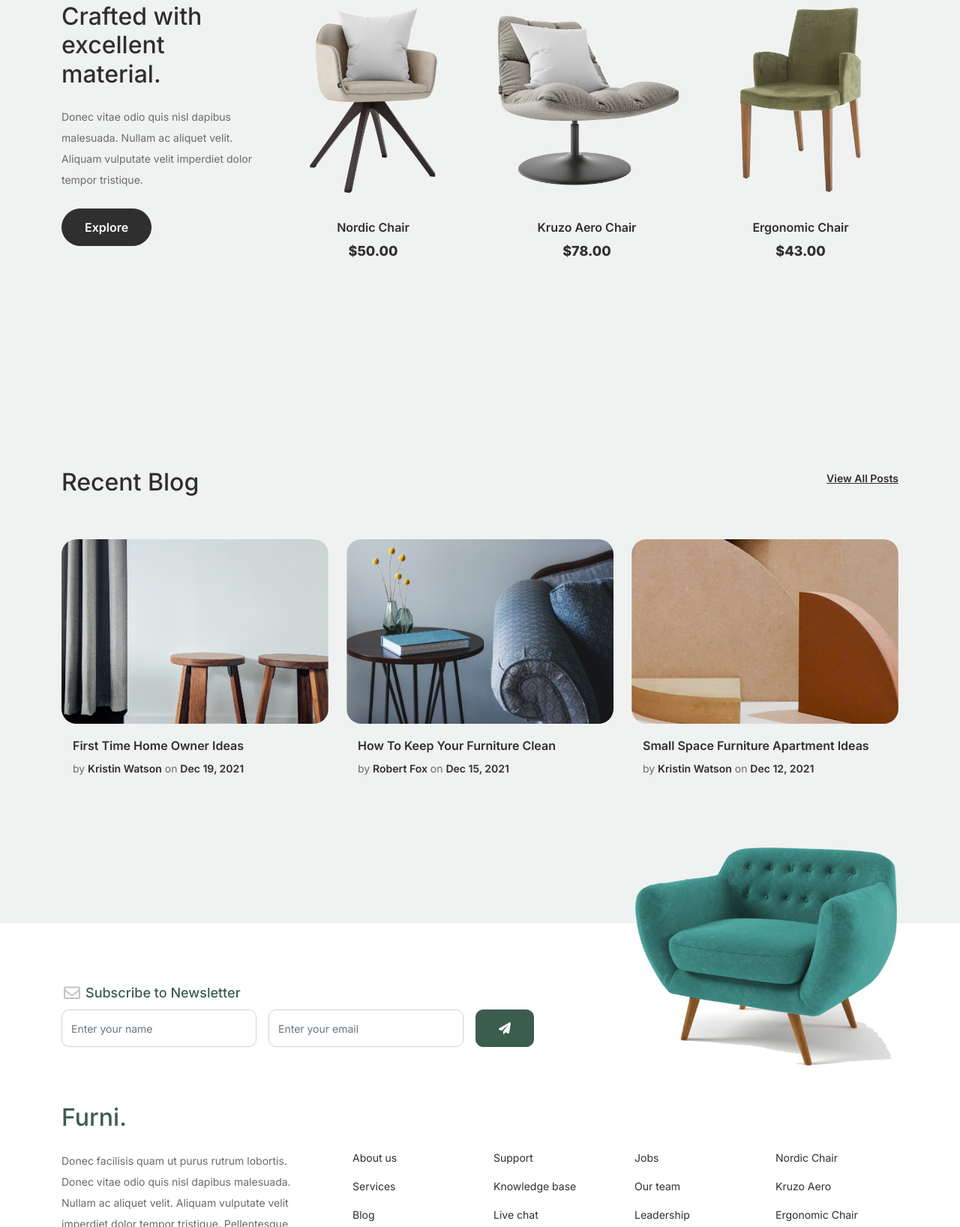
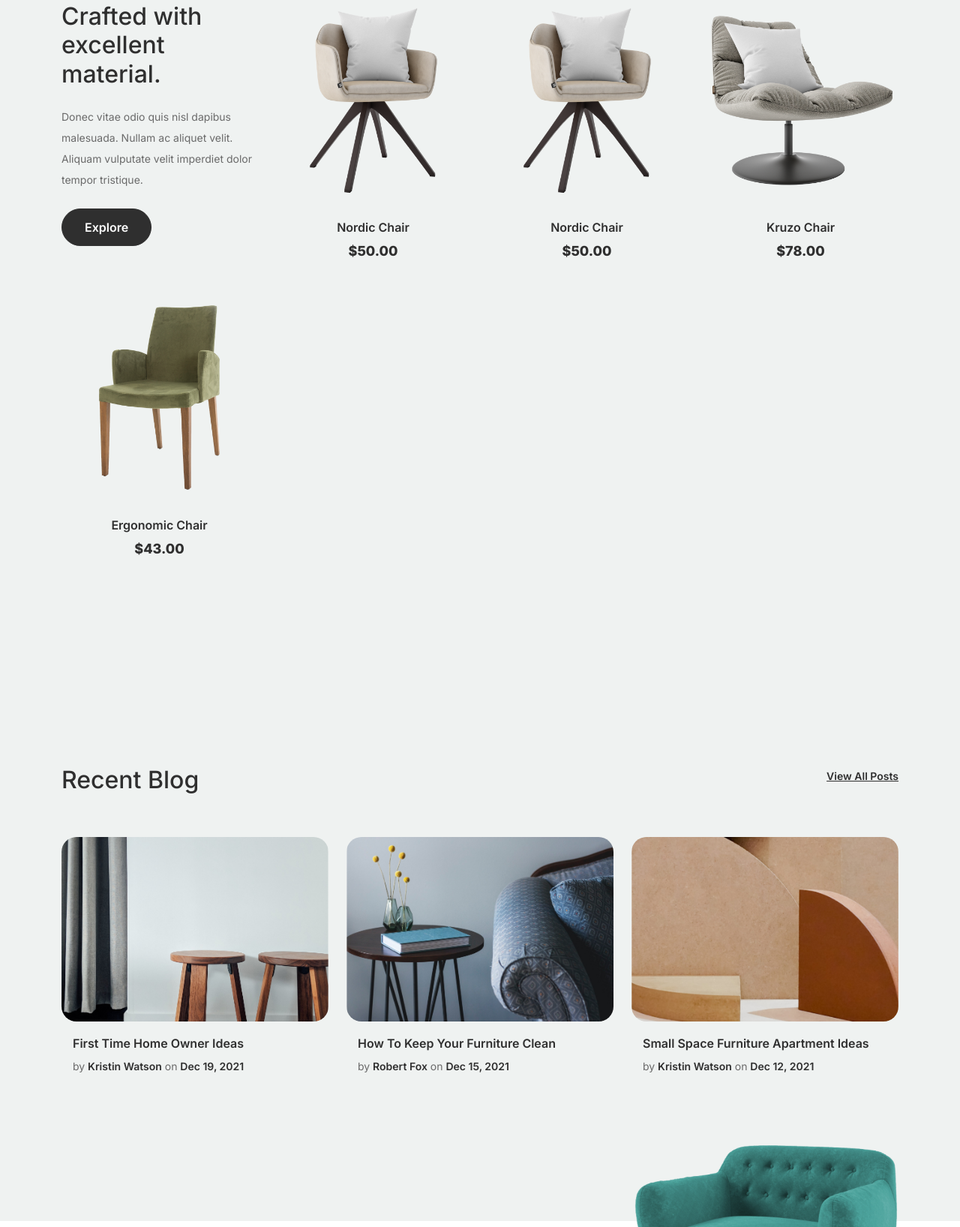
Before and after one commit to Al1moff018/furniture, a plain HTML site: page index.html in a window 1280 px wide. Shown: the part 693-2329 px from the top of the page at 75% size. Drawn offline with Linux system fonts and the light colour scheme.

Commit message:
dynamic added

```diff
--- a/index.html
+++ b/index.html
@@ -92,7 +92,7 @@
   <!-- Start Product Section -->
   <div class="product-section">
     <div class="container">
-      <div class="row">
+      <div class="row" id="product-container">
 
         <!-- Start Column 1 -->
         <div class="col-md-12 col-lg-3 mb-5 mb-lg-0">
@@ -115,35 +115,6 @@
             </span>
           </a>
         </div>
-        <!-- End Column 2 -->
-
-        <!-- Start Column 3 -->
-        <div class="col-12 col-md-4 col-lg-3 mb-5 mb-md-0">
-          <a class="product-item" href="cart.html">
-            <img src="images/product-2.png" class="img-fluid product-thumbnail">
-            <h3 class="product-title">Kruzo Aero Chair</h3>
-            <strong class="product-price">$78.00</strong>
-
-            <span class="icon-cross">
-              <img src="images/cross.svg" class="img-fluid">
-            </span>
-          </a>
-        </div>
-        <!-- End Column 3 -->
-
-        <!-- Start Column 4 -->
-        <div class="col-12 col-md-4 col-lg-3 mb-5 mb-md-0">
-          <a class="product-item" href="cart.html">
-            <img src="images/product-3.png" class="img-fluid product-thumbnail">
-            <h3 class="product-title">Ergonomic Chair</h3>
-            <strong class="product-price">$43.00</strong>
-
-            <span class="icon-cross">
-              <img src="images/cross.svg" class="img-fluid">
-            </span>
-          </a>
-        </div>
-        <!-- End Column 4 -->
 
       </div>
     </div>
@@ -163,44 +134,7 @@
         </div>
       </div>
 
-      <div class="row">
-
-        <div class="col-12 col-sm-6 col-md-4 mb-4 mb-md-0">
-          <div class="post-entry">
-            <a href="#" class="post-thumbnail"><img src="images/post-1.jpg" alt="Image" class="img-fluid"></a>
-            <div class="post-content-entry">
-              <h3><a href="#">First Time Home Owner Ideas</a></h3>
-              <div class="meta">
-                <span>by <a href="#">Kristin Watson</a></span> <span>on <a href="#">Dec 19, 2021</a></span>
-              </div>
-            </div>
-          </div>
-        </div>
-
-        <div class="col-12 col-sm-6 col-md-4 mb-4 mb-md-0">
-          <div class="post-entry">
-            <a href="#" class="post-thumbnail"><img src="images/post-2.jpg" alt="Image" class="img-fluid"></a>
-            <div class="post-content-entry">
-              <h3><a href="#">How To Keep Your Furniture Clean</a></h3>
-              <div class="meta">
-                <span>by <a href="#">Robert Fox</a></span> <span>on <a href="#">Dec 15, 2021</a></span>
-              </div>
-            </div>
-          </div>
-        </div>
-
-        <div class="col-12 col-sm-6 col-md-4 mb-4 mb-md-0">
-          <div class="post-entry">
-            <a href="#" class="post-thumbnail"><img src="images/post-3.jpg" alt="Image" class="img-fluid"></a>
-            <div class="post-content-entry">
-              <h3><a href="#">Small Space Furniture Apartment Ideas</a></h3>
-              <div class="meta">
-                <span>by <a href="#">Kristin Watson</a></span> <span>on <a href="#">Dec 12, 2021</a></span>
-              </div>
-            </div>
-          </div>
-        </div>
-
+      <div class="row" id="posts-row">
       </div>
     </div>
   </div>
--- a/js/custom.js
+++ b/js/custom.js
@@ -1,30 +1,111 @@
-const profileInputName = document.querySelector("#fnamemodal")
-const profileInputEmail = document.querySelector("#email")
-const modalFormProfile = document.querySelector(".modal-form")
-const username = document.querySelector(".user-name")
-const useremail = document.querySelector(".user-email")
-let profileInputNameValue = profileInputName.value
-let profileInputEmailValue = profileInputEmail.value
-console.log(localStorage.getItem("name"))
-modalFormProfile.addEventListener("submit", (norefresh) =>{
-    localStorage.setItem("name", profileInputNameValue)
-    localStorage.setItem("email", profileInputEmailValue)
-    norefresh.preventDefault();
-    username.innerHTML= `${profileNameHTML}`
-    useremail.innerHTML=`${localStorage.getItem("email")}`
-})
-const editProfileName = document.querySelector("#fname1")
-const editProfileEmail = document.querySelector("#fname2")
-const editProfileBtn = document.querySelector("#editprofilebtn")
-editProfileBtn.addEventListener("click",(evt) =>{
-    let editProfileNameValue = editProfileName.value
-    let editProfileEmailValue = editProfileEmail.value
-    username.innerHTML= `${editProfileNameValue}`
-    useremail.innerHTML=`${editProfileEmailValue}`
-    if (profileInputNameValue != "" && profileInputNameValue != "" && editProfileNameValue != "" && editProfileEmailValue != ""){
+try {
+    const profileInputName = document.querySelector("#fnamemodal");
+    const profileInputEmail = document.querySelector("#email");
+    const modalFormProfile = document.querySelector(".modal-form");
+    const username = document.querySelector(".user-name");
+    const useremail = document.querySelector(".user-email");
+
+    if (localStorage.getItem("name")) {
+        username.innerHTML = `${localStorage.getItem("name")}`;
+    }
+    if (localStorage.getItem("email")) {
+        useremail.innerHTML = `${localStorage.getItem("email")}`;
+    }
+
+    modalFormProfile.addEventListener("submit", (evt) => {
+        evt.preventDefault();
+        let profileInputNameValue = profileInputName.value;
+        let profileInputEmailValue = profileInputEmail.value;
+
+        localStorage.setItem("name", profileInputNameValue);
+        localStorage.setItem("email", profileInputEmailValue);
+
+        username.innerHTML = profileInputNameValue;
+        useremail.innerHTML = profileInputEmailValue;
+
         profileInputName.value = "";
         profileInputEmail.value = "";
-        editProfileEmail.value = "";
-        editProfileName.value = "";
+    });
+
+    const editProfileName = document.querySelector("#fname1");
+    const editProfileEmail = document.querySelector("#fname2");
+    const editProfileBtn = document.querySelector("#editprofilebtn");
+
+    editProfileBtn.addEventListener("click", (evt) => {
+        evt.preventDefault();
+        let editProfileNameValue = editProfileName.value;
+        let editProfileEmailValue = editProfileEmail.value;
+
+        if (editProfileNameValue !== "" && editProfileEmailValue !== "") {
+            username.innerHTML = editProfileNameValue;
+            useremail.innerHTML = editProfileEmailValue;
+
+            localStorage.setItem("name", editProfileNameValue);
+            localStorage.setItem("email", editProfileEmailValue);
+
+            editProfileName.value = "";
+            editProfileEmail.value = "";
+        }
+    });
+    console.log("Hozirgi ism:", localStorage.getItem("name"));
+    console.log("Hozirgi email:", localStorage.getItem("email"));
+} catch (error) {
+
+}
+const getProducts = async () => {
+    const url = "products.json";
+    const productsContainer = document.querySelector("#product-container");
+    try {
+        const response = await fetch(url);
+        if (!response.ok) {
+            throw new Error(`Response status: ${response.status}`);
+        }
+        const data = await response.json();
+        data.forEach((item) => {
+            const card = `
+            <div class="col-12 col-md-4 col-lg-3 mb-5 mb-md-0">
+              <a class="product-item" href="cart.html">
+                <img src="${item.image}" class="img-fluid product-thumbnail">
+                <h3 class="product-title">${item.title}</h3>
+                <strong class="product-price">${item.price}</strong>
+                <span class="icon-cross">
+                  <img src="images/cross.svg" class="img-fluid">
+                </span>
+              </a>
+            </div>
+            `;
+            // console.log faqat tekshirish uchun
+            console.log(card);
+            // bu esa htmlga qo‘shadi
+            productsContainer.insertAdjacentHTML("beforeend", card);
+        });
+    } catch (error) {
+        console.error("Xatolik:", error);
     }
-})
+};
+getProducts();
+fetch("posts.json")
+  .then(response => response.json())
+  .then(posts => {
+    const postsRow = document.getElementById("posts-row");
+
+    posts.forEach(post => {
+      postsRow.insertAdjacentHTML("beforeend", `
+        <div class="col-12 col-sm-6 col-md-4 mb-4 mb-md-0">
+          <div class="post-entry">
+            <a href="#" class="post-thumbnail">
+              <img src="${post.img}" alt="Image" class="img-fluid">
+            </a>
+            <div class="post-content-entry">
+              <h3><a href="#">${post.title}</a></h3>
+              <div class="meta">
+                <span>by <a href="#">${post.author}</a></span>
+                <span>on <a href="#">${post.date}</a></span>
+              </div>
+            </div>
+          </div>
+        </div>
+      `);
+    });
+  })
+  .catch(error => console.error("JSON yuklashda xato:", error));
--- /dev/null
+++ b/posts.json
@@ -0,0 +1,20 @@
+[
+  {
+    "img": "images/post-1.jpg",
+    "title": "First Time Home Owner Ideas",
+    "author": "Kristin Watson",
+    "date": "Dec 19, 2021"
+  },
+  {
+    "img": "images/post-2.jpg",
+    "title": "How To Keep Your Furniture Clean",
+    "author": "Robert Fox",
+    "date": "Dec 15, 2021"
+  },
+  {
+    "img": "images/post-3.jpg",
+    "title": "Small Space Furniture Apartment Ideas",
+    "author": "Kristin Watson",
+    "date": "Dec 12, 2021"
+  }
+]
--- /dev/null
+++ b/products.json
@@ -0,0 +1,26 @@
+[
+  {
+    "id": 1,
+    "title": "Nordic Chair",
+    "price": "$50.00",
+    "image": "images/product-1.png",
+    "link": "cart.html",
+    "icon": "images/cross.svg"
+  },
+  {
+    "id": 2,
+    "title": "Kruzo Chair",
+    "price": "$78.00",
+    "image": "images/product-2.png",
+    "link": "cart.html",
+    "icon": "images/cross.svg"
+  },
+  {
+    "id": 3,
+    "title": "Ergonomic Chair",
+    "price": "$43.00",
+    "image": "images/product-3.png",
+    "link": "cart.html",
+    "icon": "images/cross.svg"
+  }
+]
```
